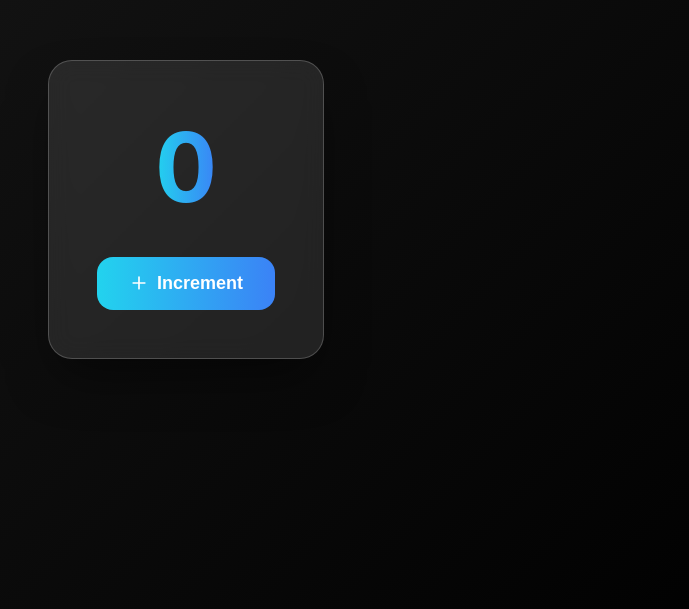
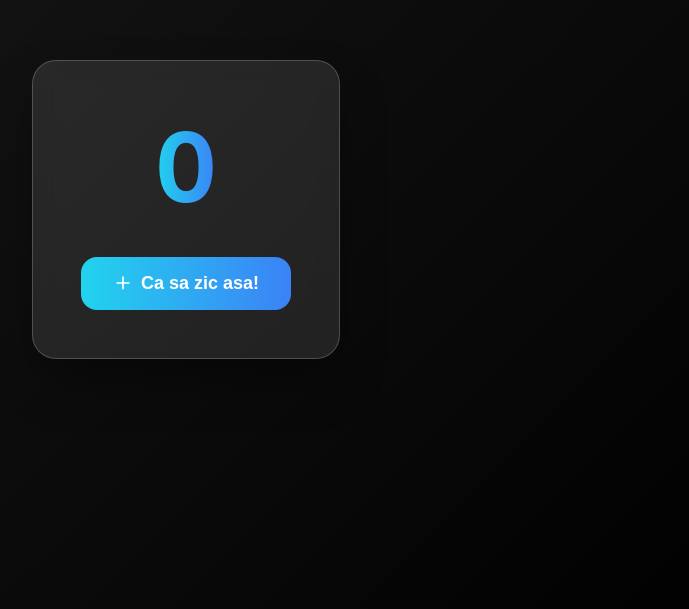
Before and after one commit to MelcuGoa/csza, a plain HTML site: page index.html in a window 1280 px wide. Shown: the part 191-800 px from the top of the page, without its empty margins (454-1143 px from the left). Drawn offline with Linux system fonts and the light colour scheme.

Commit message:
Update index.html

```diff
--- a/index.html
+++ b/index.html
@@ -16,7 +16,7 @@
                     <svg xmlns="http://www.w3.org/2000/svg" width="20" height="20" viewBox="0 0 24 24" fill="none" stroke="currentColor" stroke-width="2" stroke-linecap="round" stroke-linejoin="round">
                         <path d="M12 5v14m-7-7h14"/>
                     </svg>
-                    <span>Increment</span>
+                    <span>Ca sa zic asa!</span>
                 </div>
             </button>
         </div>
```
